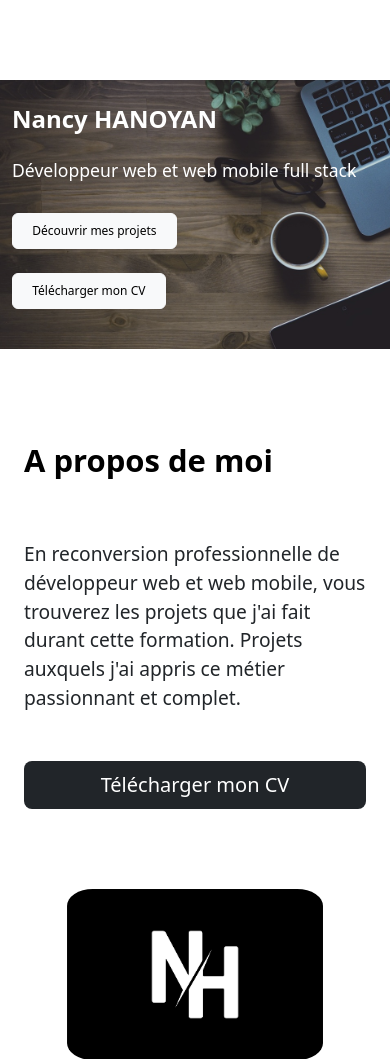
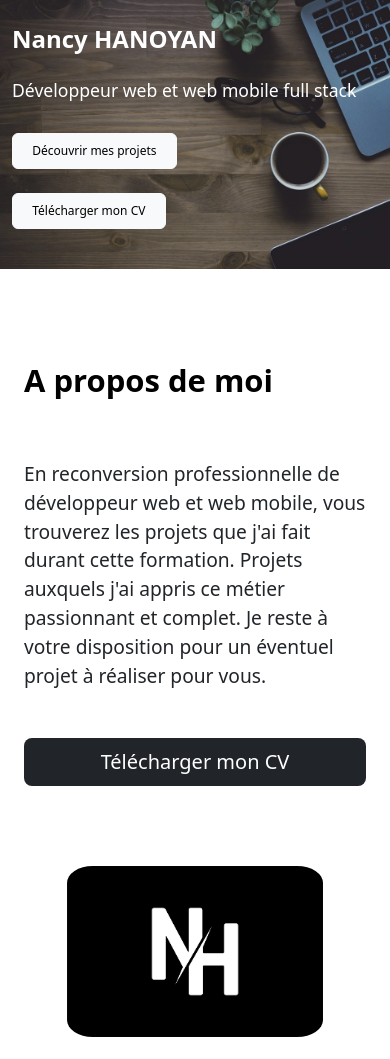
Before and after one commit to nancyh13500/cv_nancy, a PHP site: page /web-agency/ in a window 390 px wide. Shown: the part 82-1141 px from the top of the page. Run offline with PHP 8.4, Linux system fonts and the light colour scheme; some libraries are stand-ins or nearby versions.

Commit message:
update mobile version

```diff
--- a/assets/css/style.css
+++ b/assets/css/style.css
@@ -405,7 +405,7 @@ footer {
 
   .hero-section {
     min-height: 220px;
-    margin-top: 80px;
+    margin-top: 0px;
     padding: 0;
   }
 
--- a/index.php
+++ b/index.php
@@ -23,7 +23,7 @@ require_once __DIR__ . '/header.php';
       <div class="col-md-6">
         <h1 class="display-5 fw-bold text-body-emphasis lh-1 mb-3">A propos de moi</h1>
         <p class="pt-5">En reconversion professionnelle de développeur web et web mobile, vous trouverez les projets que j'ai fait durant cette formation.
-          Projets auxquels j'ai appris ce métier passionnant et complet.</p>
+          Projets auxquels j'ai appris ce métier passionnant et complet. Je reste à votre disposition pour un éventuel projet à réaliser pour vous.</p>
         <div class="d-grid gap-2 d-md-flex justify-content-md-start mt-5">
           <a href="/cv/cv nancy.pdf" type="button" class="btn bg-dark text-white btn-lg px-4 me-md-2" target="_blank">Télécharger mon CV</a>
         </div>
```
